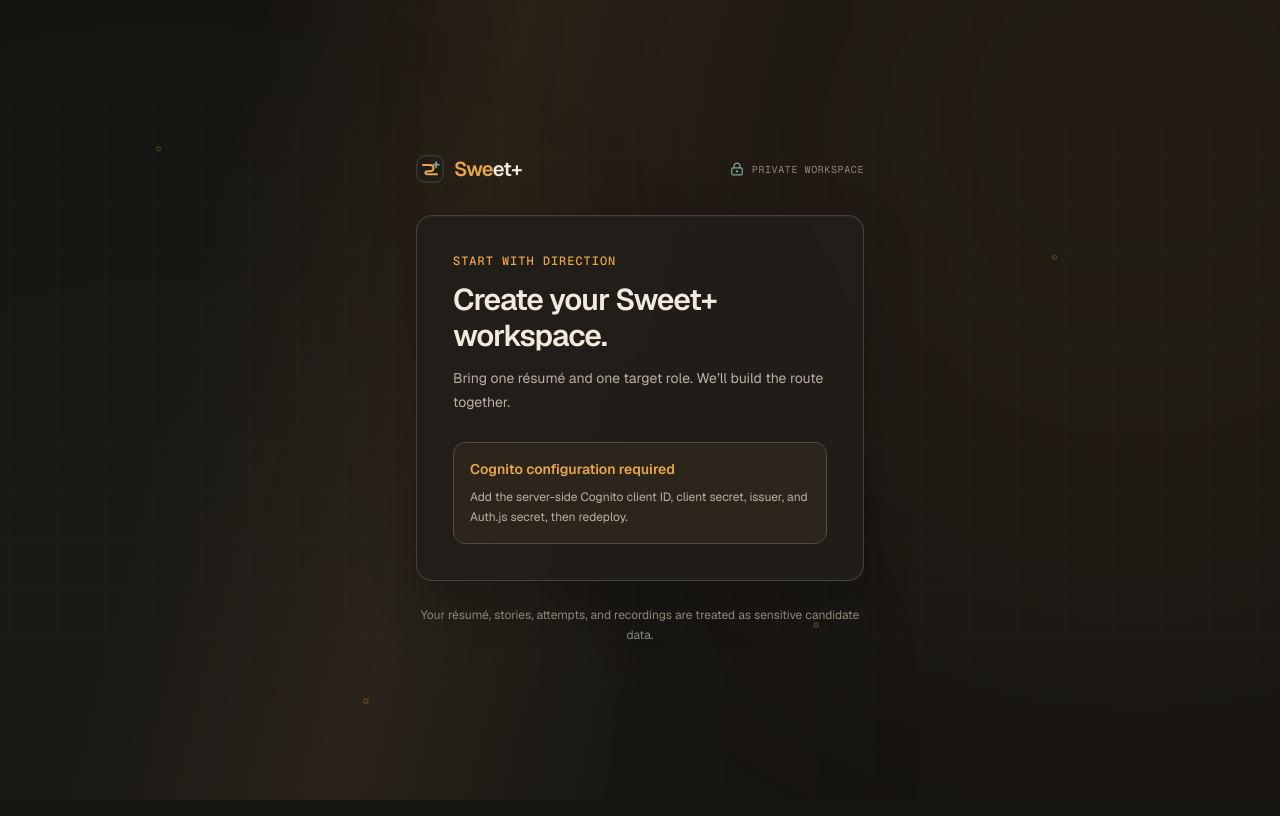
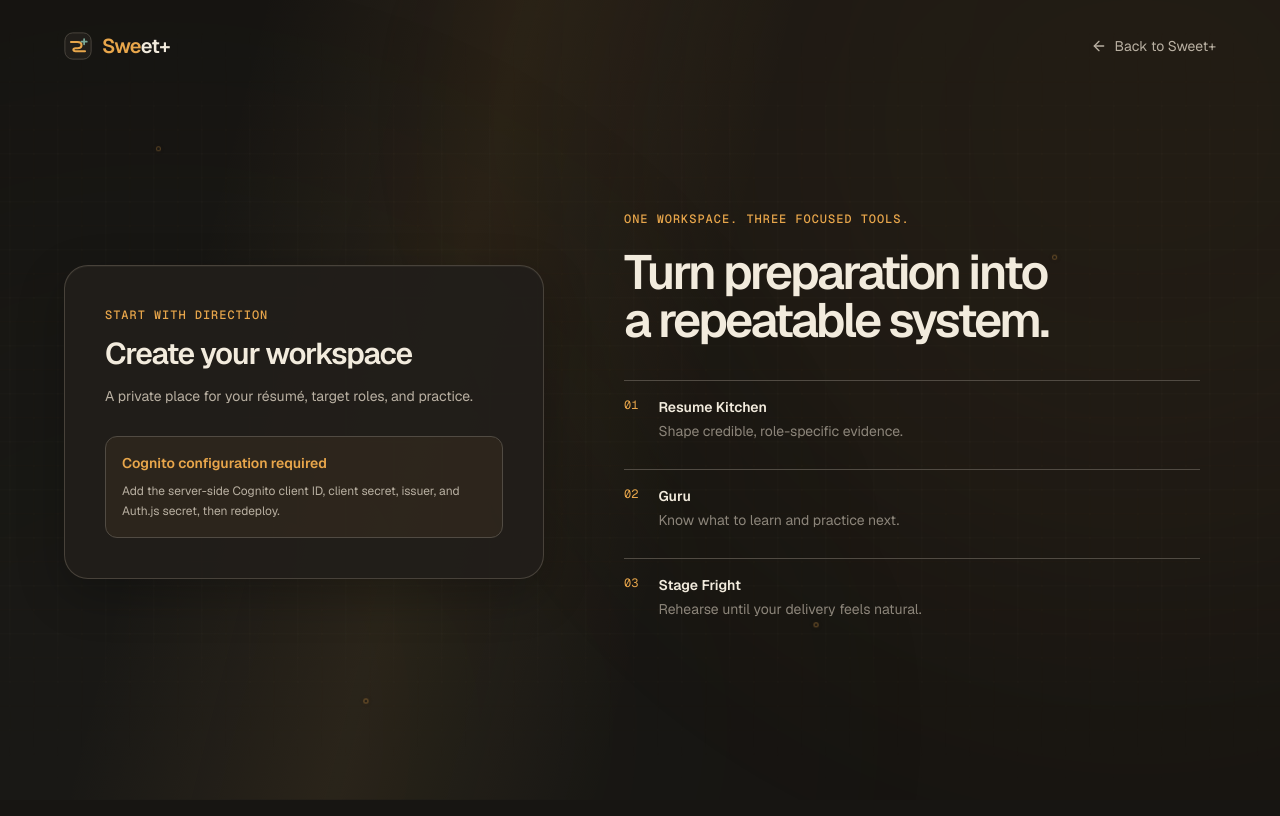
Before and after one commit to amansriven/Roleward, a Next.js app: page /signup in a window 1280 px wide. Built offline with nearby package versions, Linux system fonts and the light colour scheme; no server answers.

Commit message:
feat: redesign authentication entry pages

```diff
--- a/src/app/(auth)/layout.tsx
+++ b/src/app/(auth)/layout.tsx
@@ -1,26 +1,25 @@
 import type { ReactNode } from "react";
-import { LockKeyhole } from "lucide-react";
+import { ArrowLeft } from "lucide-react";
+import Link from "next/link";
 
 import { AmbientWorkshopBackground } from "@/components/brand/ambient-background";
 import { Logo } from "@/components/brand/logo";
 
 export default function AuthLayout({ children }: { children: ReactNode }) {
   return (
-    <main className="isolate flex min-h-screen items-center justify-center px-5 py-12">
+    <main className="isolate min-h-screen px-5 py-6 sm:px-8 sm:py-8">
       <AmbientWorkshopBackground />
-      <div className="w-full max-w-md">
-        <div className="mb-8 flex items-center justify-between">
+      <div className="relative mx-auto flex min-h-[calc(100vh-3rem)] w-full max-w-6xl flex-col">
+        <header className="flex items-center justify-between">
           <Logo />
-          <span className="text-dust flex items-center gap-2 font-mono text-[10px] tracking-[0.06em] uppercase">
-            <LockKeyhole className="text-sage size-3.5" />
-            Private workspace
-          </span>
-        </div>
-        <div className="surface rounded-2xl p-7 sm:p-9">{children}</div>
-        <p className="text-dust mt-6 text-center text-xs leading-5">
-          Your résumé, stories, attempts, and recordings are treated as
-          sensitive candidate data.
-        </p>
+          <Link
+            className="text-canvas hover:text-linen flex items-center gap-2 text-sm transition-colors"
+            href="/"
+          >
+            <ArrowLeft className="size-4" /> Back to Sweet+
+          </Link>
+        </header>
+        <div className="flex flex-1 items-center py-10">{children}</div>
       </div>
     </main>
   );
--- a/src/app/(auth)/login/page.tsx
+++ b/src/app/(auth)/login/page.tsx
@@ -5,15 +5,35 @@
 export const metadata: Metadata = { title: "Log in" };
 export default function LoginPage() {
   return (
-    <>
-      <p className="section-label">Welcome back</p>
-      <h1 className="mt-3 text-3xl font-semibold tracking-[-0.035em]">
-        Continue your preparation.
-      </h1>
-      <p className="text-canvas mt-3 text-sm leading-6">
-        Your target jobs, evidence, and practice history are waiting.
-      </p>
-      <AuthForm mode="login" />
-    </>
+    <div className="grid w-full items-center gap-12 lg:grid-cols-[minmax(0,1fr)_minmax(400px,480px)] lg:gap-20">
+      <section className="hidden max-w-xl lg:block">
+        <p className="section-label">Your work, right where you left it</p>
+        <h1 className="mt-5 text-5xl font-semibold tracking-[-0.055em] text-balance">
+          Keep building toward the role you want.
+        </h1>
+        <p className="text-canvas mt-6 max-w-lg text-lg leading-8">
+          Return to your résumé evidence, interview practice, and next best
+          action—without rebuilding your context.
+        </p>
+        <div className="border-iron/70 mt-10 border-l pl-5">
+          <p className="text-linen text-sm leading-6">
+            “Preparation should feel focused, not scattered.”
+          </p>
+          <p className="text-dust mt-2 font-mono text-[10px] tracking-[0.08em] uppercase">
+            The Sweet+ approach
+          </p>
+        </div>
+      </section>
+      <section className="surface w-full rounded-3xl p-7 sm:p-10">
+        <p className="section-label">Welcome back</p>
+        <h2 className="mt-3 text-3xl font-semibold tracking-[-0.04em]">
+          Log in to Sweet+
+        </h2>
+        <p className="text-canvas mt-3 text-sm leading-6">
+          Choose the same method you used when creating your account.
+        </p>
+        <AuthForm mode="login" />
+      </section>
+    </div>
   );
 }
--- a/src/app/(auth)/signup/page.tsx
+++ b/src/app/(auth)/signup/page.tsx
@@ -5,15 +5,45 @@
 export const metadata: Metadata = { title: "Create an account" };
 export default function SignupPage() {
   return (
-    <>
-      <p className="section-label">Start with direction</p>
-      <h1 className="mt-3 text-3xl font-semibold tracking-[-0.035em]">
-        Create your Sweet+ workspace.
-      </h1>
-      <p className="text-canvas mt-3 text-sm leading-6">
-        Bring one résumé and one target role. We’ll build the route together.
-      </p>
-      <AuthForm mode="signup" />
-    </>
+    <div className="grid w-full items-center gap-12 lg:grid-cols-[minmax(400px,480px)_minmax(0,1fr)] lg:gap-20">
+      <section className="surface w-full rounded-3xl p-7 sm:p-10">
+        <p className="section-label">Start with direction</p>
+        <h1 className="mt-3 text-3xl font-semibold tracking-[-0.04em]">
+          Create your workspace
+        </h1>
+        <p className="text-canvas mt-3 text-sm leading-6">
+          A private place for your résumé, target roles, and practice.
+        </p>
+        <AuthForm mode="signup" />
+      </section>
+      <section className="hidden max-w-xl lg:block">
+        <p className="section-label">One workspace. Three focused tools.</p>
+        <h2 className="mt-5 text-5xl font-semibold tracking-[-0.055em] text-balance">
+          Turn preparation into a repeatable system.
+        </h2>
+        <div className="mt-9 grid gap-3">
+          {[
+            ["01", "Resume Kitchen", "Shape credible, role-specific evidence."],
+            ["02", "Guru", "Know what to learn and practice next."],
+            [
+              "03",
+              "Stage Fright",
+              "Rehearse until your delivery feels natural.",
+            ],
+          ].map(([number, title, copy]) => (
+            <div
+              className="border-iron/70 flex gap-5 border-t py-4"
+              key={title}
+            >
+              <span className="text-amber font-mono text-xs">{number}</span>
+              <div>
+                <p className="text-linen text-sm font-semibold">{title}</p>
+                <p className="text-dust mt-1 text-sm">{copy}</p>
+              </div>
+            </div>
+          ))}
+        </div>
+      </section>
+    </div>
   );
 }
--- a/src/components/auth/auth-actions.ts
+++ b/src/components/auth/auth-actions.ts
@@ -7,7 +7,16 @@
   if (!authConfigured) redirect("/login?error=configuration");
   const requested = String(formData.get("next") || "/dashboard");
   const redirectTo = requested.startsWith("/") ? requested : "/dashboard";
-  await signIn("cognito", { redirectTo });
+  const mode = formData.get("mode") === "signup" ? "signup" : "login";
+  const provider = String(formData.get("provider") || "email");
+  const authorizationParams: Record<string, string> = {};
+
+  if (mode === "signup") authorizationParams.screen_hint = "signup";
+  if (provider === "google") authorizationParams.identity_provider = "Google";
+  if (provider === "apple")
+    authorizationParams.identity_provider = "SignInWithApple";
+
+  await signIn("cognito", { redirectTo }, authorizationParams);
 }
 
 export async function endSession() {
--- a/src/components/auth/auth-form.tsx
+++ b/src/components/auth/auth-form.tsx
@@ -1,4 +1,4 @@
-import { ArrowRight, LockKeyhole } from "lucide-react";
+import { Apple, ArrowRight, LockKeyhole, Mail } from "lucide-react";
 import Link from "next/link";
 import { authConfigured } from "@/auth";
 import { beginManagedLogin } from "@/components/auth/auth-actions";
@@ -20,23 +20,54 @@
     );
   return (
     <div className="mt-8">
-      <form action={beginManagedLogin}>
+      <form action={beginManagedLogin} className="grid gap-3">
         <input
           type="hidden"
           name="next"
           value={signup ? "/onboarding" : "/dashboard"}
         />
-        <Button className="w-full" type="submit">
-          {signup ? "Create my secure workspace" : "Continue to secure login"}
+        <input type="hidden" name="mode" value={mode} />
+        <Button
+          className="h-12 w-full justify-between px-4"
+          name="provider"
+          value="email"
+          type="submit"
+        >
+          <span className="flex items-center gap-3">
+            <Mail className="size-4" />
+            {signup ? "Sign up with email" : "Continue with email"}
+          </span>
           <ArrowRight className="size-4" />
         </Button>
+        <div className="my-2 flex items-center gap-3" role="separator">
+          <span className="bg-iron/70 h-px flex-1" />
+          <span className="text-dust text-[11px]">or continue with</span>
+          <span className="bg-iron/70 h-px flex-1" />
+        </div>
+        <div className="grid grid-cols-2 gap-3">
+          <button
+            className="border-iron bg-night/30 text-linen hover:border-canvas/60 flex h-12 items-center justify-center gap-2 rounded-xl border text-sm font-medium transition-colors"
+            name="provider"
+            value="google"
+            type="submit"
+          >
+            <GoogleMark /> Google
+          </button>
+          <button
+            className="border-iron bg-night/30 text-linen hover:border-canvas/60 flex h-12 items-center justify-center gap-2 rounded-xl border text-sm font-medium transition-colors"
+            name="provider"
+            value="apple"
+            type="submit"
+          >
+            <Apple className="size-[18px]" /> Apple
+          </button>
+        </div>
       </form>
-      <div className="border-iron/70 mt-5 flex items-start gap-3 border-t pt-5">
+      <div className="mt-5 flex items-start gap-3">
         <LockKeyhole className="text-sage mt-0.5 size-4 shrink-0" />
         <p className="text-dust text-xs leading-5">
-          Amazon Cognito handles passwords, email verification, recovery, and
-          optional MFA. Sweet+ receives a secure server session—not your
-          password.
+          Your credentials are handled by our secure identity provider. Sweet+
+          never receives or stores your password.
         </p>
       </div>
       <p className="text-canvas mt-6 text-center text-sm">
@@ -51,3 +82,26 @@
     </div>
   );
 }
+
+function GoogleMark() {
+  return (
+    <svg aria-hidden="true" className="size-[18px]" viewBox="0 0 24 24">
+      <path
+        d="M21.6 12.23c0-.71-.06-1.4-.18-2.07H12v3.92h5.38a4.6 4.6 0 0 1-2 3.02v2.55h3.24c1.9-1.75 2.98-4.33 2.98-7.42Z"
+        fill="#4285F4"
+      />
+      <path
+        d="M12 22c2.7 0 4.98-.9 6.63-2.35l-3.24-2.55c-.9.6-2.05.96-3.39.96-2.61 0-4.82-1.77-5.61-4.14H3.04v2.63A10 10 0 0 0 12 22Z"
+        fill="#34A853"
+      />
+      <path
+        d="M6.39 13.92A6.02 6.02 0 0 1 6.07 12c0-.67.12-1.32.32-1.92V7.45H3.04A10 10 0 0 0 2 12c0 1.64.39 3.19 1.04 4.55l3.35-2.63Z"
+        fill="#FBBC05"
+      />
+      <path
+        d="M12 5.94c1.47 0 2.79.5 3.82 1.49l2.87-2.87A9.62 9.62 0 0 0 12 2a10 10 0 0 0-8.96 5.45l3.35 2.63C7.18 7.71 9.39 5.94 12 5.94Z"
+        fill="#EA4335"
+      />
+    </svg>
+  );
+}
```
